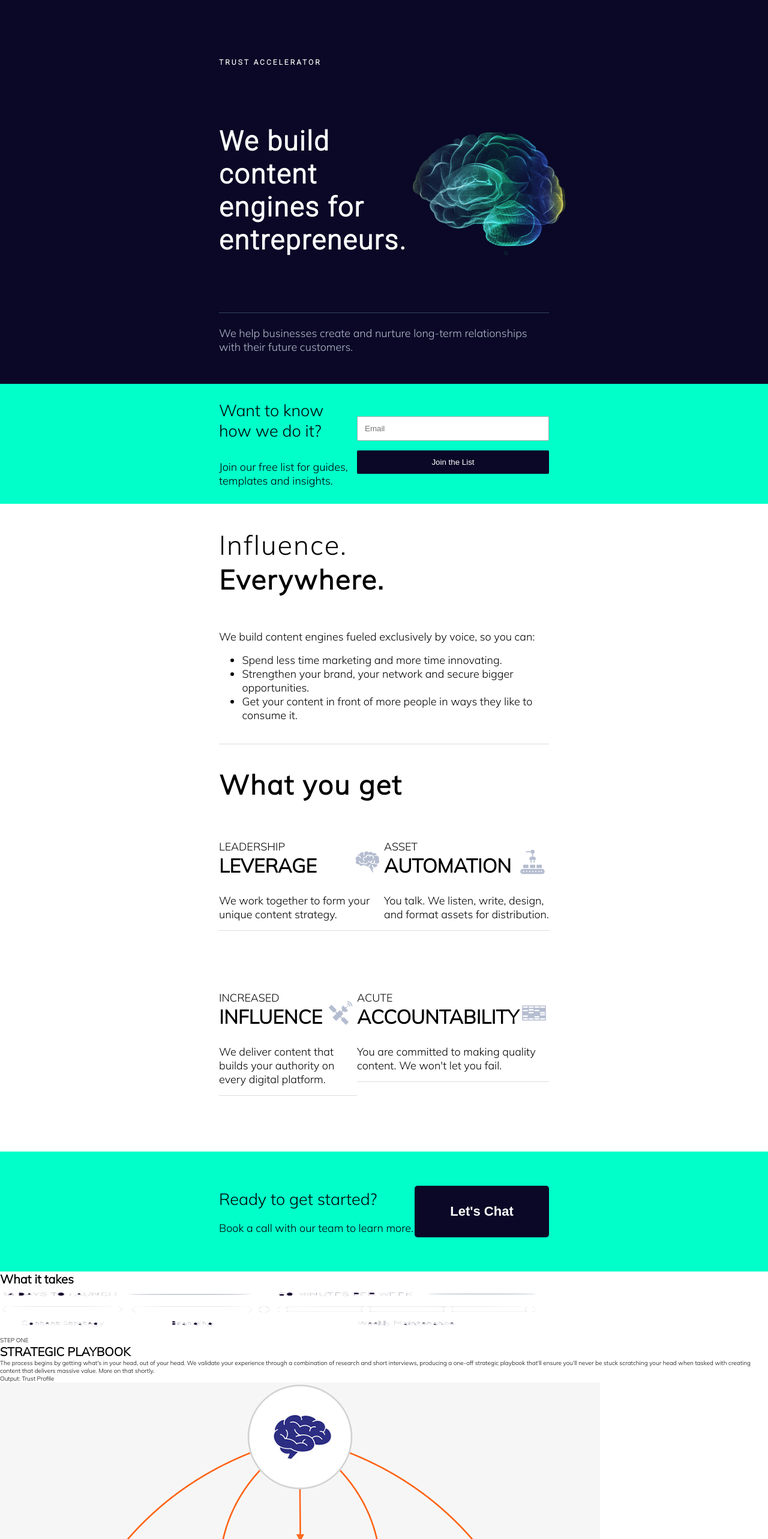
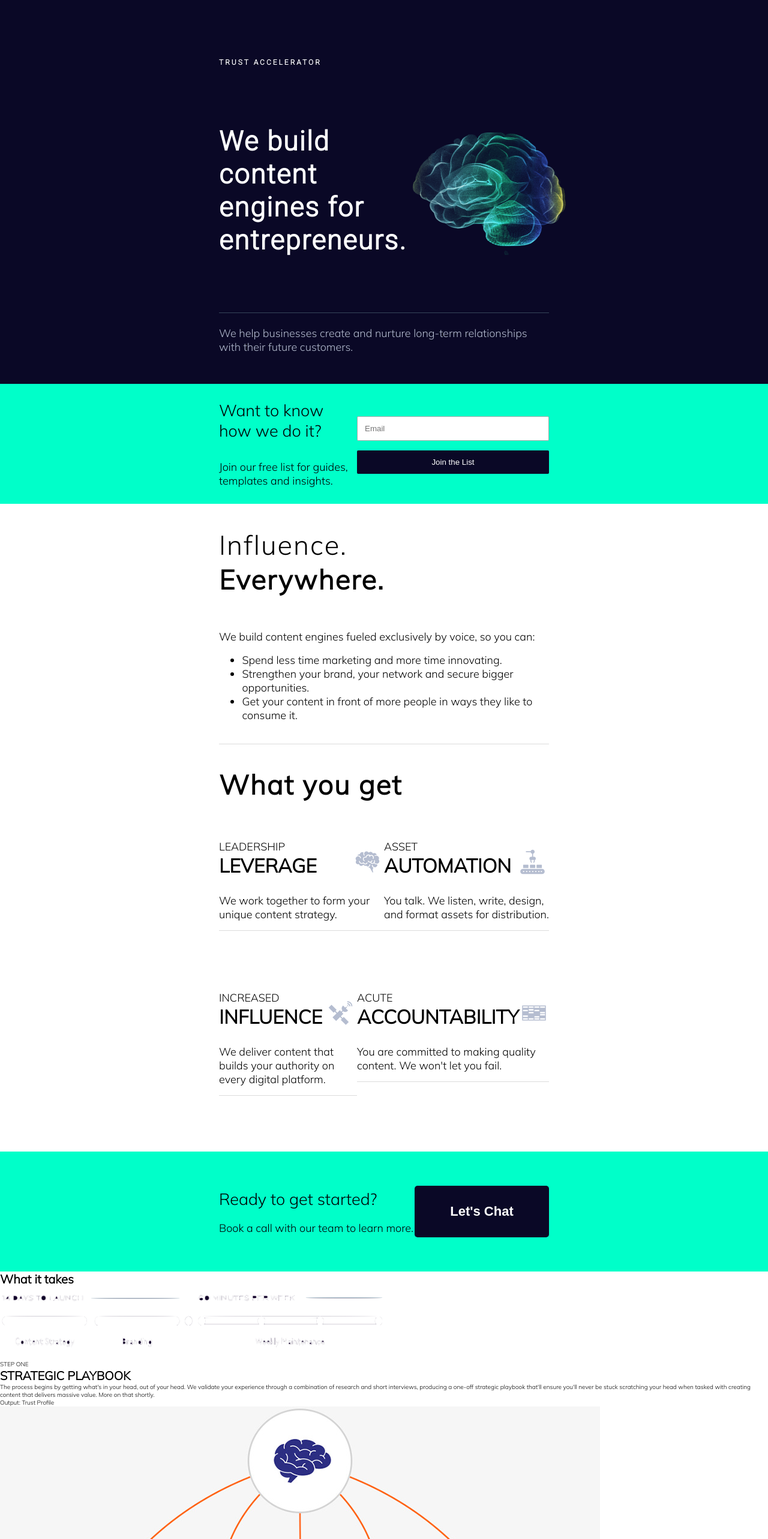
Before and after one commit to CharlesIvia/trust-accelerator-clone, a React (Create React App) app: page / in a window 1280 px wide. Shown: the top 2566 px of the page at 60% size. Built offline with nearby package versions, Linux system fonts and the light colour scheme.

Commit message:
Styled WhatItTakes component

```diff
--- a/src/App.css
+++ b/src/App.css
@@ -213,7 +213,24 @@ html {
   background: rgb(29, 25, 73);
 }
 
+/* What it takes */
+
+.takes {
+  height: 50vh;
+  background: rgb(24, 7, 45);
+  display: flex;
+  flex-direction: column;
+  align-items: left;
+}
+
+.what {
+  margin: 7rem 0;
+  color: white;
+  font-size: 3.7rem;
+  letter-spacing: 0.2rem;
+}
+
 .progress-img {
-  height: 10vh;
-  width: 70vw;
+  height: 15vh;
+  width: 50vw;
 }
```
